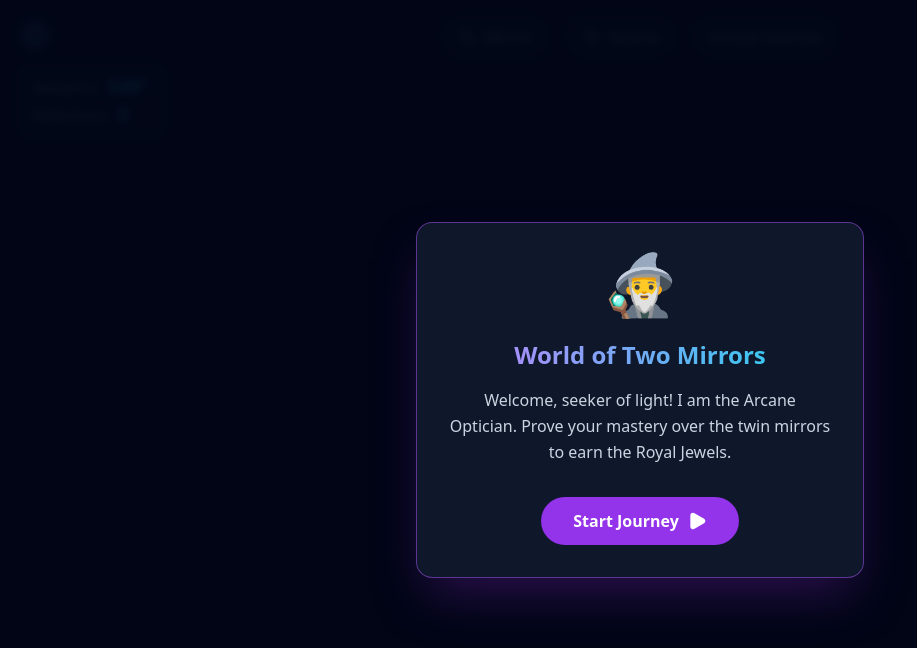
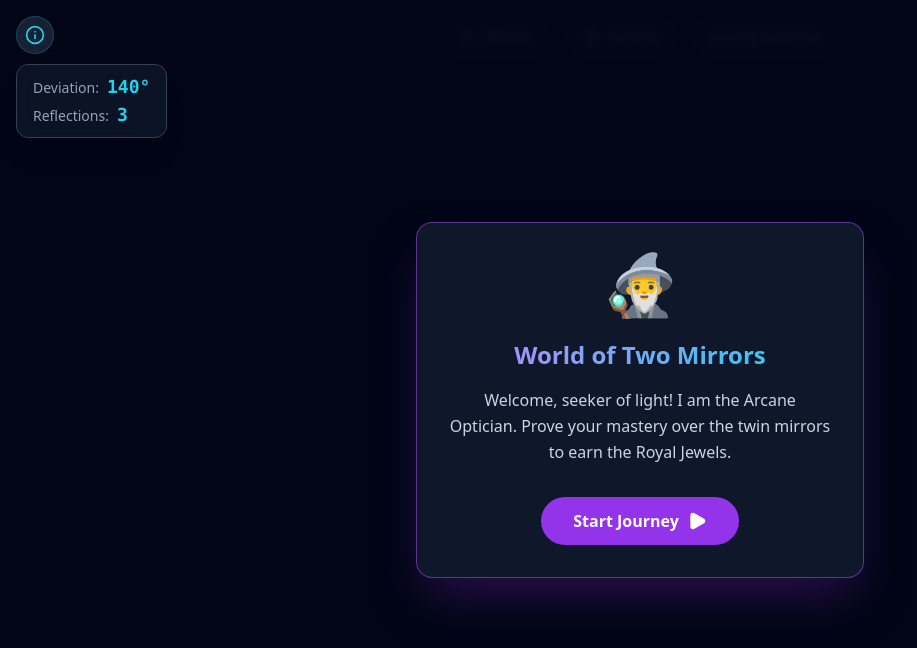
Before and after one commit to puneetgarg80/two-mirrors, a React (Vite) app: page / in a window 1280 px wide. Shown: the top 648 px of the page, without its empty margins (0-917 px from the left). Built offline with nearby package versions, Linux system fonts and the light colour scheme.

Commit message:
Refine challenge descriptions and wizard text, and adjust optical bench styling and pointer event handling.

```diff
--- a/App.tsx
+++ b/App.tsx
@@ -130,14 +130,14 @@ export default function App() {
         if (incidentAngle > 90 && !newProgress.methodA) {
           newProgress.methodA = true;
           updateNeeded = true;
-          triggerToast("Discovered: The Path Away!");
+          triggerToast("Discovered: One Way!");
         }
 
         // Method B: Wide Angle
         if (incidentAngle <= 90 && !newProgress.methodB) {
           newProgress.methodB = true;
           updateNeeded = true;
-          triggerToast("Discovered: The Open Door!");
+          triggerToast("Discovered: Another Way!");
         }
 
         if (updateNeeded) {
@@ -152,7 +152,7 @@ export default function App() {
             triggerToast("Challenge 1 Complete! +1 Jewel 💎");
           } else {
             setGameState(prev => ({ ...prev, c1Progress: newProgress }));
-            setWizardText(WIZARD_MESSAGES.c1_progress);
+            setWizardText("Brilliant! You found one way. Now, find the other path to a single reflection. Hint: Have you tried moving both the Mirror and the Source?");
           }
         }
       }
@@ -382,11 +382,11 @@ export default function App() {
           <div className="flex flex-col gap-1 text-xs font-bold">
             <div className={`flex items-center gap-2 ${gameState.c1Progress.methodA ? 'text-green-400' : 'text-slate-500'} `}>
               {gameState.c1Progress.methodA ? <CheckCircle2 size={12} /> : <div className="w-3 h-3 rounded-full border border-current" />}
-              &nbsp; Path Away
+              &nbsp; Method 1
             </div>
             <div className={`flex items-center gap-2 ${gameState.c1Progress.methodB ? 'text-green-400' : 'text-slate-500'} `}>
               {gameState.c1Progress.methodB ? <CheckCircle2 size={12} /> : <div className="w-3 h-3 rounded-full border border-current" />}
-              &nbsp; Open Door
+              &nbsp; Method 2
             </div>
           </div>
         )}
@@ -425,7 +425,7 @@ export default function App() {
         </div>
       )}
 
-      <main className="flex-1 relative">
+      <main className="flex-1 relative bg-slate-950">
         <OpticalBench
           mirrorAngle={mirrorAngle}
           setMirrorAngle={handleSetMirrorAngle}
--- a/components/OpticalBench.tsx
+++ b/components/OpticalBench.tsx
@@ -239,7 +239,7 @@ const OpticalBench: React.FC<OpticalBenchProps> = ({
   };
 
   return (
-    <div className="w-full h-full bg-slate-950 relative overflow-hidden select-none">
+    <div className="fixed inset-0 z-50 pointer-events-none overflow-hidden select-none">
 
       {/* Reset/Info Overlay */}
       <div className="absolute top-4 left-4 z-10 pointer-events-none">
@@ -313,7 +313,7 @@ const OpticalBench: React.FC<OpticalBenchProps> = ({
         />
         {/* Mirror 2 (Rotatable) */}
         <g
-          className="cursor-grab active:cursor-grabbing"
+          className="cursor-grab active:cursor-grabbing pointer-events-auto"
           onPointerDown={(e) => handlePointerDown(e, 'mirror')}
         >
           <line
@@ -494,7 +494,7 @@ const OpticalBench: React.FC<OpticalBenchProps> = ({
 
         {/* --- SOURCE & INCIDENT CONTROL --- */}
         <g
-          className="cursor-grab active:cursor-grabbing"
+          className="cursor-grab active:cursor-grabbing pointer-events-auto"
           onPointerDown={(e) => handlePointerDown(e, 'ray')}
         >
           <line
```
